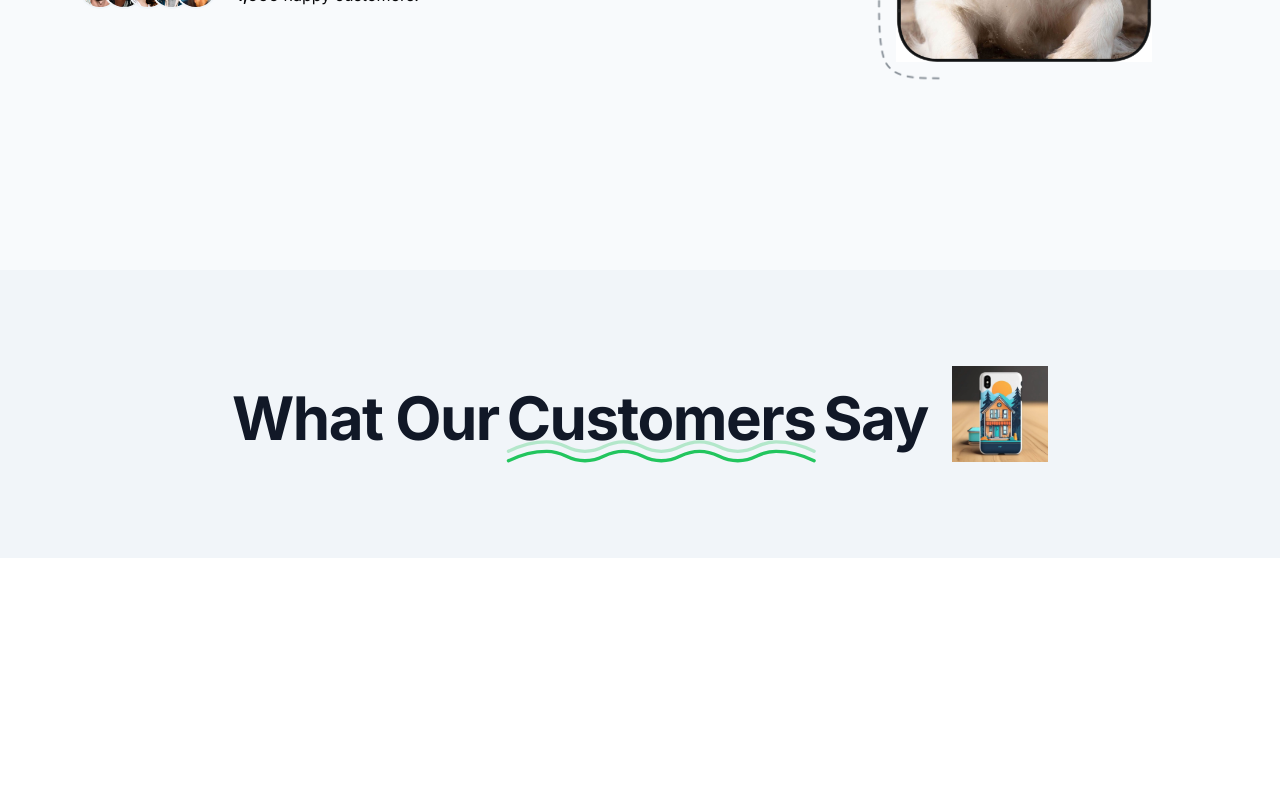
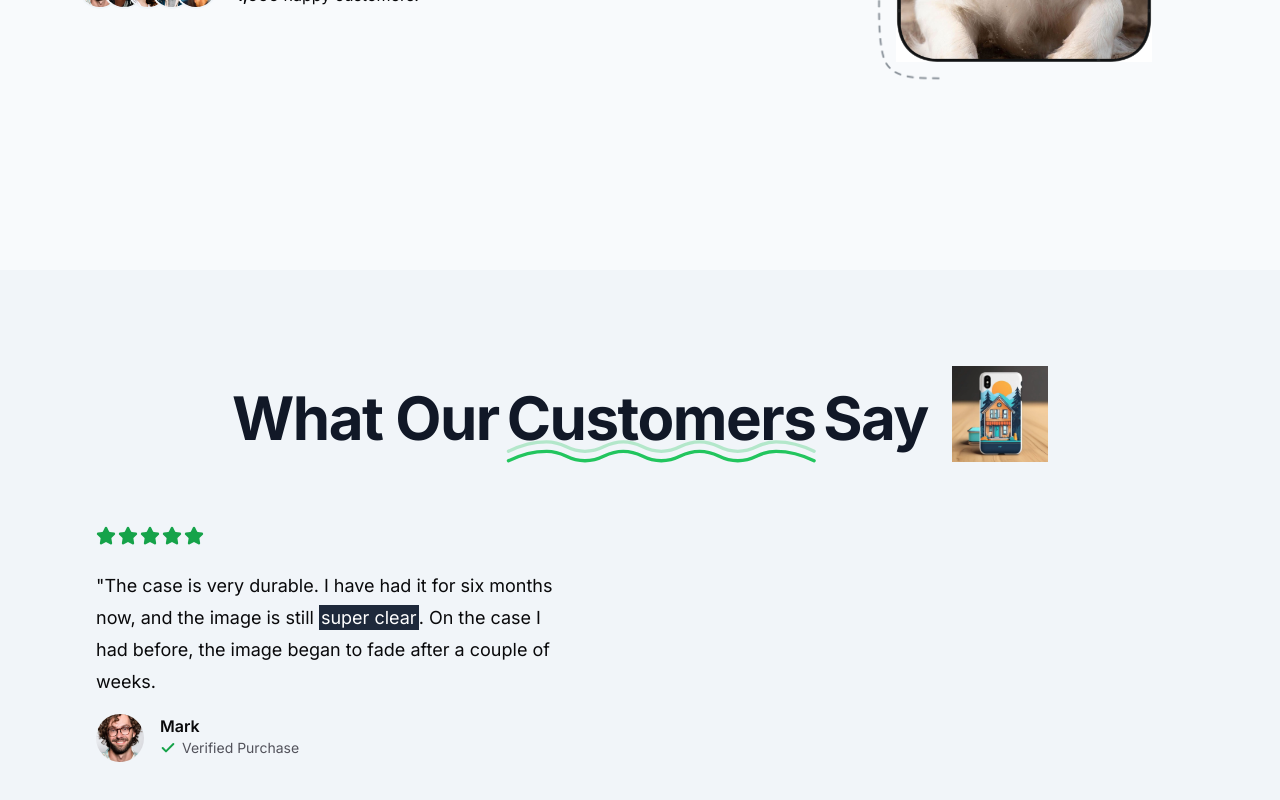
Before and after one commit to Casa-De-Casos/casa-de-casos, a Next.js app in the folder casa-de-casos/: page / in a window 1280 px wide. Shown: the part 725-1525 px from the top of the page. Before the commit the page ends 1283 px from the top, so only its background shows below. Built offline with nearby package versions, Linux system fonts and the light colour scheme; no server answers.

Commit message:
animation landing page

```diff
--- a/casa-de-casos/src/app/page.tsx
+++ b/casa-de-casos/src/app/page.tsx
@@ -116,6 +116,43 @@ export default function Home() {
             </h2>
             <img src="/logo.jpg" className="w-24 order-0 lg:order-2" />
           </div>
+
+          <div className="mx-auto grid max-w-2xl grid-cols-1 px-4 lg:mx-0 lg:max-w-none lg:grid-cols-2 gap-y-16">
+            <div className="flex flex-auto flex-col gap-4 lg:pr-8 xl:pr-20">
+              <div className="flex gap-0.5 mb-2">
+                <Star className="h-5 w-5 text-green-600 fill-green-600 " />
+                <Star className="h-5 w-5 text-green-600 fill-green-600 " />
+                <Star className="h-5 w-5 text-green-600 fill-green-600 " />
+                <Star className="h-5 w-5 text-green-600 fill-green-600 " />
+                <Star className="h-5 w-5 text-green-600 fill-green-600 " />
+              </div>
+              <div className="text-lg leading-8">
+                <p>
+                  "The case is very durable. I have had it for six months now,
+                  and the image is still{" "}
+                  <span className="p-0.5 bg-slate-800 text-white">
+                    super clear
+                  </span>
+                  . On the case I had before, the image began to fade after a
+                  couple of weeks.
+                </p>
+              </div>
+              <div className="flex gap-4 mat-2">
+                <img
+                  className="rounded-full h-12 w-12 object-cover "
+                  src="/users/user-1.png"
+                  alt="user1"
+                />
+                <div className="flex flex-col">
+                  <p className="font-semibold">Mark</p>
+                  <div className="flex gap-1.5 items-center text-zinc-600">
+                    <Check className="h-4 w-4 stroke-[3px] text-green-600" />
+                    <p className="text-sm">Verified Purchase</p>
+                  </div>
+                </div>
+              </div>
+            </div>
+          </div>
         </MaxWidthWrapper>
       </section>
     </div>
```
